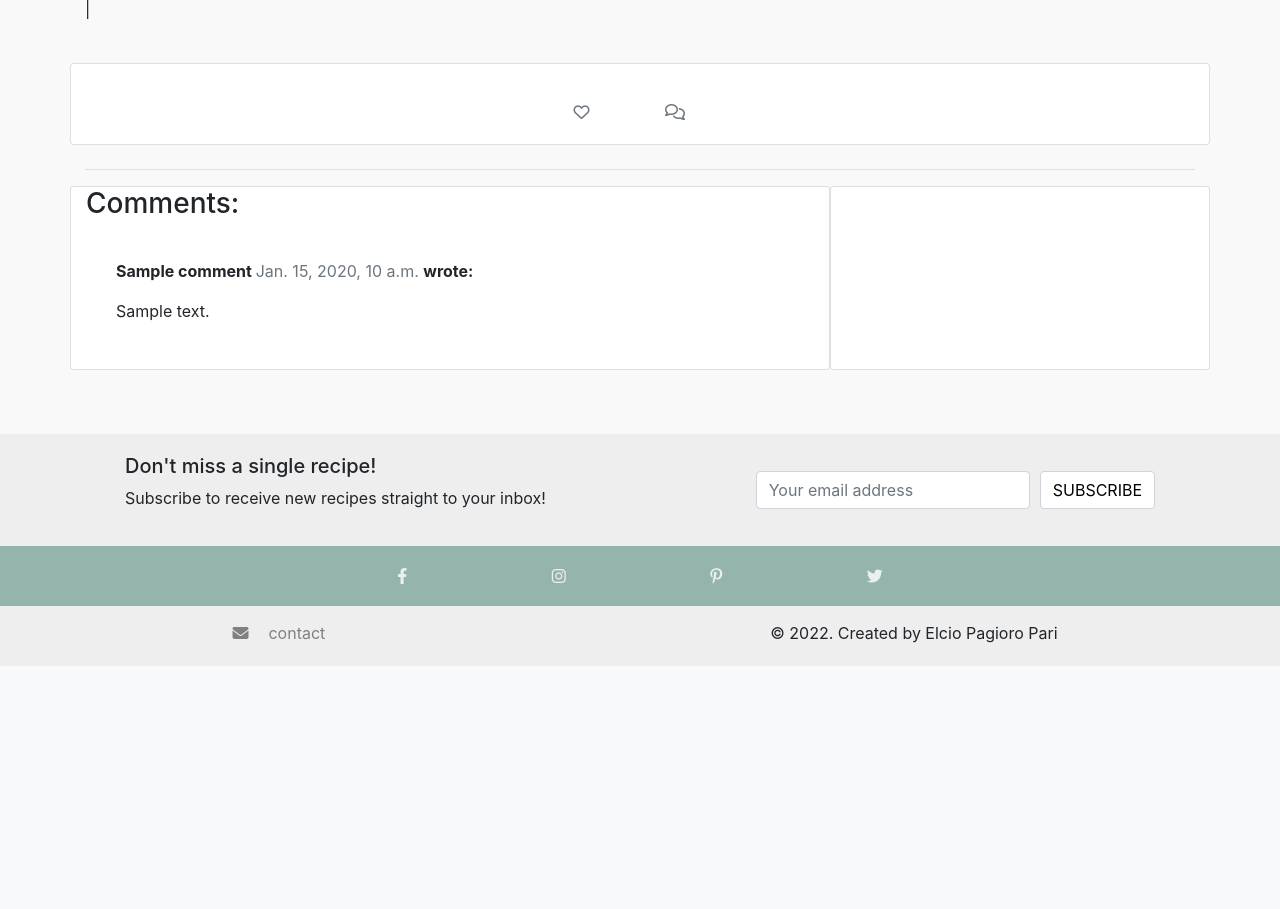
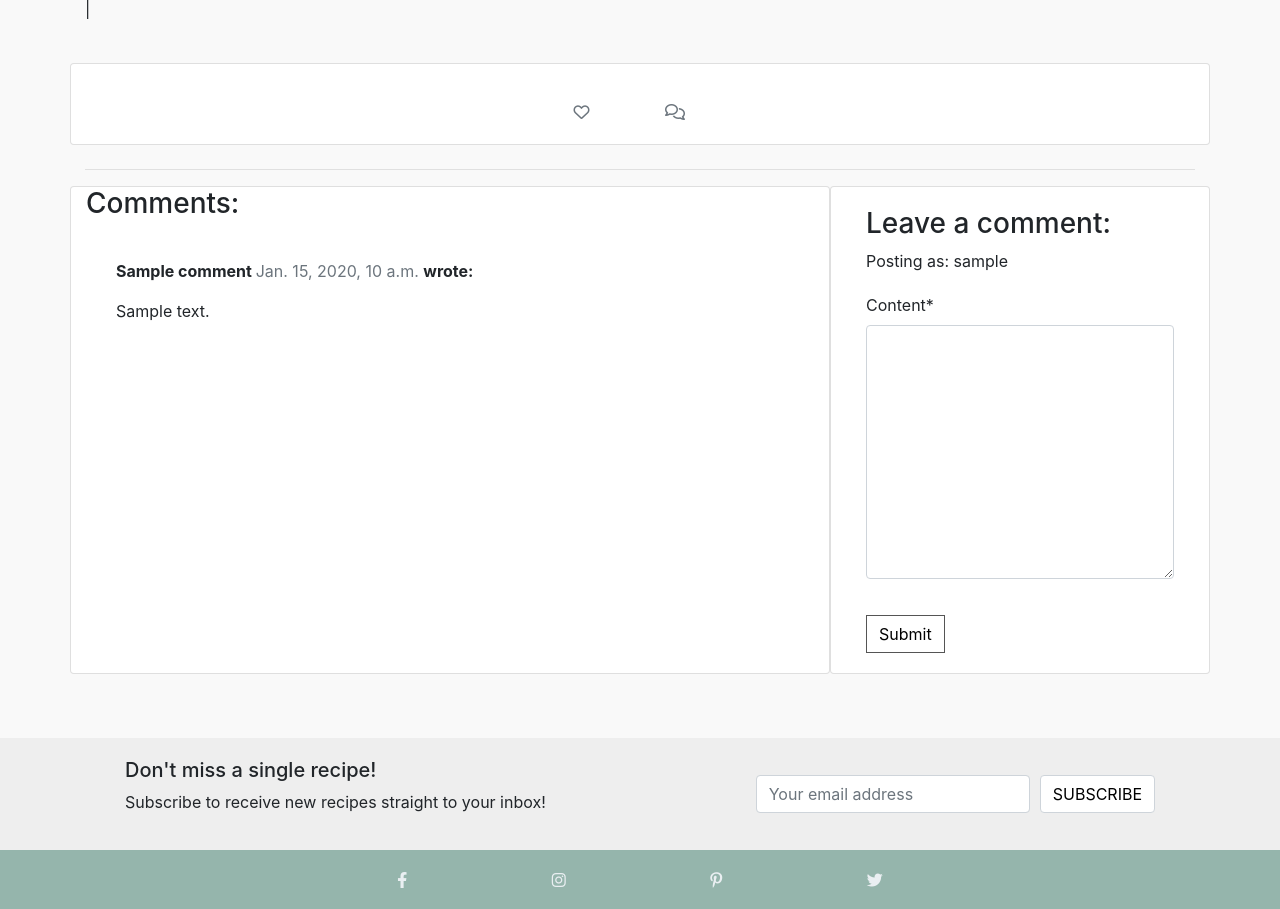
Before and after one commit to Code-Institute-Submissions/pagioro-Project-Milestone-4---Blog_NovResub, a Django app: a page that uses templates/post_detail.html in a window 1280 px wide. Shown: the part 320-1229 px from the top of the page. Before the commit the page ends 963 px from the top, so only its background shows below. Run offline with Django 3.2, Linux system fonts and the light colour scheme; a user stored in the database is signed in; tables that the repository leaves empty hold one stand-in row (values such as "Sample post"); some libraries are stand-ins or nearby versions.

Commit message:
Add crispy form to the web site

```diff
--- /dev/null
+++ b/blog/forms.py
@@ -0,0 +1,7 @@
+from .models import Comment
+from django import forms
+
+class CommentForm(forms.ModelForm):
+    class Meta:
+        model = Comment
+        fields = ('content',)
--- a/blog/views.py
+++ b/blog/views.py
@@ -1,6 +1,7 @@
 from django.shortcuts import render, get_object_or_404
 from django.views import generic, View
 from .models import Recipe, Comment
+from .forms import CommentForm
 
 class RecipeList(generic.ListView):
     model = Recipe
@@ -25,6 +26,7 @@ class PostDetail(View):
             {
                 "post": post,
                 "comments": comments,
-                "liked": liked
+                "liked": liked,
+                "comment_form": CommentForm()
             },
         )
--- a/project4blog/settings.py
+++ b/project4blog/settings.py
@@ -50,6 +50,7 @@ INSTALLED_APPS = [
     'django.contrib.staticfiles',
     'cloudinary',
     'django_summernote',
+    'crispy_forms',
     'blog',
 ]
 
@@ -57,6 +58,8 @@ SITE_ID = 1
 
 LOGIN_REDIRECT_URL = '/'
 LOGOUT_REDIRECT_URL = '/'
+
+CRISPY_TEMPLATE_PACK = 'bootstrap4'
 
 MIDDLEWARE = [
     'django.middleware.security.SecurityMiddleware',
--- a/requirements.txt
+++ b/requirements.txt
@@ -7,10 +7,11 @@ django-allauth==0.51.0
 django-crispy-forms==1.14.0
 django-summernote==0.8.20.0
 gunicorn==20.1.0
-oauthlib==3.2.0
+oauthlib==3.2.1
 psycopg2==2.9.3
-PyJWT==2.4.0
+PyJWT==2.5.0
 python3-openid==3.2.0
 pytz==2022.2.1
 requests-oauthlib==1.3.1
 sqlparse==0.4.2
+types-cryptography==3.3.23
--- a/templates/post_detail.html
+++ b/templates/post_detail.html
@@ -1,5 +1,6 @@
 {% extends 'base.html' %}
 {% block content %}
+{% load crispy_forms_tags %}
 
 <div class="masthead">
     <div class="container">
@@ -77,7 +78,22 @@
         </div>
         <div class="col-md-4 card mb-4  mt-3 ">
             <div class="card-body">
-                <!-- For later -->
+                {% if commented %}
+                <div class="alert alert-success" role="alert">
+                    Your comment is awaiting approval
+                </div>
+                {% else %}
+                {% if user.is_authenticated %}
+
+                <h3>Leave a comment:</h3>
+                <p>Posting as: {{ user.username }}</p>
+                <form method="post" style="margin-top: 1.3em;">
+                    {{ comment_form | crispy }}
+                    {% csrf_token %}
+                    <button type="submit" class="btn">Submit</button>
+                </form>
+                {% endif %}
+                {% endif %}
             </div>
         </div>
     </div>
```
